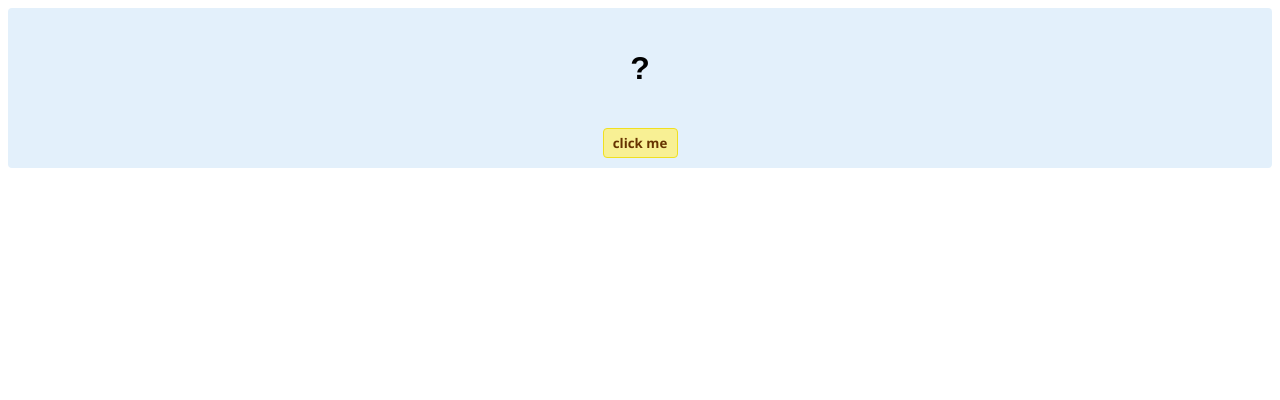
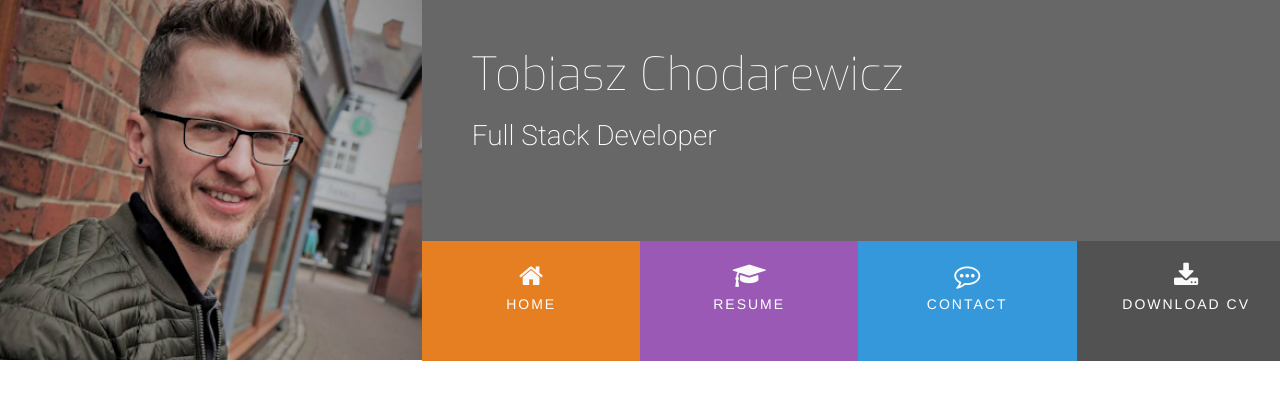
Before and after one commit to chodar89/resume-basic, a plain HTML site: page index.html in a window 1280 px wide. Drawn offline with nearby package versions, Linux system fonts and the light colour scheme.

Commit message:
UI menu and profile photo

```diff
--- a/assets/css/style.css
+++ b/assets/css/style.css
@@ -0,0 +1,107 @@
+@import url('https://fonts.googleapis.com/css?family=Roboto:100,200,300,400,500,600,700|Exo:100,200,300,400,500,600,700,800');
+
+/*-----------------------------------------Colors---*/
+
+.bg-bolor-name-title {
+    background-color: #676767;
+}
+
+.ui-menu-color-home {
+    background-color: #e67e22;
+}
+
+.ui-menu-color-resume {
+    background-color: #9b59b6;
+}
+.ui-menu-color-contact {
+    background-color: #3498db;
+}
+.ui-menu-color-download {
+    background-color: #525252;
+}
+
+/*-----------------------------------------Heading---*/
+
+header {
+    margin: 0;
+}
+
+.heading {
+    margin-left: 50px;
+}
+
+.logo {
+    background: url(../images/me.jpg);
+    background-position: center;
+    background-repeat: no-repeat;
+    background-size: cover;
+    min-height: 360px;
+    transition: all .5 ease-in-out;
+    -moz-transition: all .5 ease-in-out;
+    -webkit-transition: all .5 ease-in-out;
+}
+
+.name {
+    font-family: "Exo", sans-serif;
+    font-weight: 100;
+    font-size: 46px;
+    margin-top: 50px;
+    color: #ffffff;
+}
+
+.title {
+    font-family: "Roboto", sans-serif;
+    font-weight: 200;
+    font-size: 28px;
+    margin-top: 20px;
+    margin-bottom: 90px;
+    color: #ffffff;
+}
+
+#nav {
+    margin: 0;
+}
+
+#nav li {
+    padding: 0;
+}
+
+.manuitem {
+    height: 120px;
+    text-align: center;
+    padding: 0;
+
+}
+
+.manuitem a {
+    width: 100%;
+    text-decoration: none;
+    color: #ffffff;
+
+    height: 120px;
+}
+
+.manuitem a i {
+    padding-top: 22px;
+    display: block;
+    color: #fafafa;
+    font-size: 26px;
+}
+
+.manuitem span {
+    display: block;
+    width: 100%;
+    padding-top: 5px;
+    text-transform: uppercase;
+    font-size: 14px;
+    font-weight: 300;
+    letter-spacing: 2px;
+}
+
+/*-----------------------------------------Hover.css---*/
+
+
+.hvr-sweep-to-bottom:before {
+    background-color: rgba(0, 0, 0, 0.2);
+    height: 120px;
+}
--- a/index.html
+++ b/index.html
@@ -1,62 +1,52 @@
 <!DOCTYPE html>
-<!-- HTML5 Hello world by kirupa - http://www.kirupa.com/html5/getting_your_feet_wet_html5_pg1.htm -->
-<html lang="en-us">
+<html lang="en">
 
 <head>
-<meta charset="utf-8">
-<title>Hello...</title>
-<style type="text/css">
-#mainContent {
-	font-family: Arial, Helvetica, sans-serif;
-	font-size: xx-large;
-	font-weight: bold;
-	background-color: #E3F0FB;
-	border-radius: 4px;
-	padding: 10px;
-	text-align: center;
-}
-.buttonStyle {
-	border-radius: 4px;
-	border: thin solid #F0E020;
-	padding: 5px;
-	background-color: #F8F094;
-	font-family: "Segoe UI", Tahoma, Geneva, Verdana, sans-serif;
-	font-weight: bold;
-	color: #663300;
-	width: 75px;
-}
-
-.buttonStyle:hover {
-	border: thin solid #FFCC00;
-	background-color: #FCF9D6;
-	color: #996633;
-	cursor: pointer;
-}
-.buttonStyle:active {
-	border: thin solid #99CC00;
-	background-color: #F5FFD2;
-	color: #669900;
-	cursor: pointer;
-}
-
-</style>
+	<link rel="stylesheet" href="https://maxcdn.bootstrapcdn.com/bootstrap/3.3.7/css/bootstrap.min.css" type="text/css" />
+	<link rel="stylesheet" href="https://maxcdn.bootstrapcdn.com/font-awesome/4.7.0/css/font-awesome.min.css" type="text/css" />
+	<link rel="stylesheet" href="https://cdnjs.cloudflare.com/ajax/libs/hover.css/2.3.1/css/hover-min.css" type="text/css" />
+	<link rel="stylesheet" href="assets/css/style.css" type="text/css" />
 </head>
 
 <body>
-<div id="mainContent">
-<p id="helloText">?</p>
-<button id="clickButton" class="buttonStyle">click me</button>
-</div>
-<script>
-var myButton = document.getElementById("clickButton");
-var myText = document.getElementById("helloText");
+	<header>
+		<div class="row">
+			<a href="index.html">
+				<div class="col-md-4 logo"></div>
+			</a>
+			<div class="col-md-8">
+				<div class="row bg-bolor-name-title">
+					<div class="heading">
+						<h1 class="name">Tobiasz Chodarewicz</h1>
+						<h2 class="title">Full Stack Developer</h2>
+					</div>
+				</div>
+				<div class="row">
+					<ul id="nav" class="list-inline clearfix">
+						<li class="col-xs-6 col-sm-3 ui-menu-color-home manuitem">
+							<a href="#" class="hvr-sweep-to-bottom"><i class="fa fa-home" aria-hidden="true"></i><span>Home</span></a>
+						</li>
+						<li class="col-xs-6 col-sm-3 ui-menu-color-resume manuitem">
+							<a href="#" class="hvr-sweep-to-bottom"><i class="fa fa-graduation-cap" aria-hidden="true"></i><span>Resume</span></a>
+						</li>
+						<li class="col-xs-6 col-sm-3 ui-menu-color-contact manuitem">
+							<a href="#" class="hvr-sweep-to-bottom"><i class="fa fa-commenting-o" aria-hidden="true"></i><span>Contact</span></a>
+						</li>
+						<li class="col-xs-6 col-sm-3 ui-menu-color-download manuitem">
+							<a href="#" class="hvr-sweep-to-bottom"><i class="fa fa-download" aria-hidden="true"></i><span>Download CV</span></a>
+						</li>
+					</ul>
+				</div>
+			</div>
+		</div>
+	</header>
+	<section>
 
-myButton.addEventListener('click', doSomething, false)
+	</section>
+	<footer>
 
-function doSomething() {
-	myText.textContent = "hello, world!";
-}
-</script>
+	</footer>
 
 </body>
+
 </html>
```
Also changed, not shown: assets/images/me.jpg (added), 1 other file.
